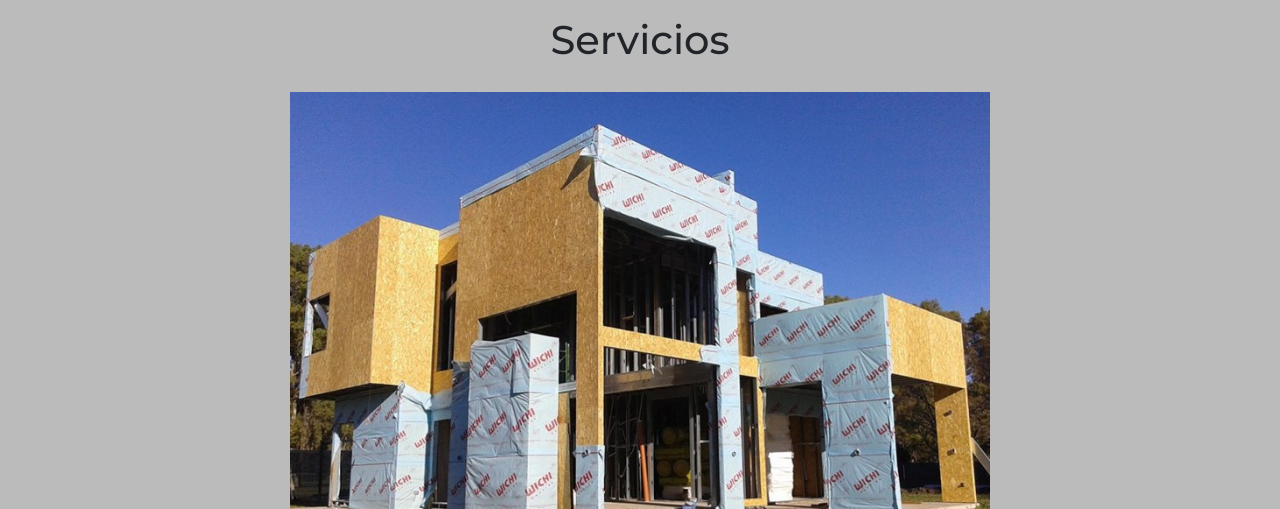
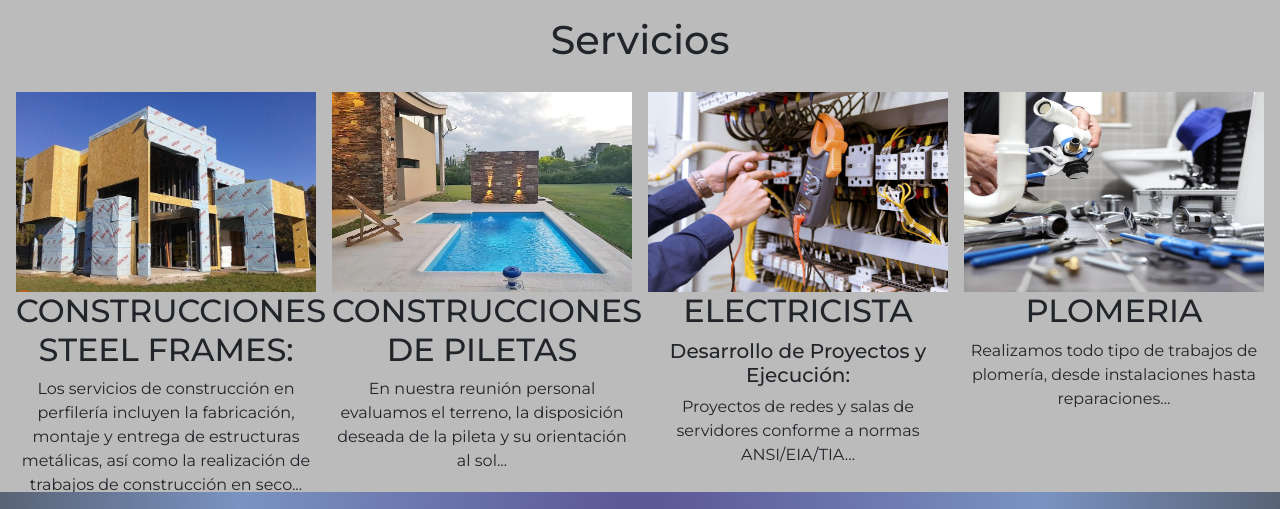
Before and after one commit to EliasNahu/Steel-Frames, a website: page pages/servicios.html in a window 1280 px wide. Shown: the part 103-612 px from the top of the page. Drawn offline with nearby package versions, Linux system fonts and the light colour scheme.

Commit message:
Edicion de estilos de index y servicios

```diff
--- a/pages/servicios.html
+++ b/pages/servicios.html
@@ -6,8 +6,8 @@
 
     <!-- ENLACE DE TIPOGRAFIA -->
     <link href="https://fonts.googleapis.com/css2?family=Montserrat:ital,wght@0,100..900;1,100..900&display=swap" rel="stylesheet">
-    <link rel="preconnect" href="https://fonts.googleapis.com">
-    <link rel="preconnect" href="https://fonts.gstatic.com" crossorigin>
+    <!-- <link rel="preconnect" href="https://fonts.googleapis.com">
+    <link rel="preconnect" href="https://fonts.gstatic.com" crossorigin> -->
 
     <!-- LIBRERIA DE ANIMACIONES -->
     <link rel="stylesheet"href="https://cdnjs.cloudflare.com/ajax/libs/animate.css/4.1.1/animate.min.css"/>
@@ -53,24 +53,24 @@
     <!--ESTRUCTURA N°2= main-->
     <main id="mainServicios">
         <h1 class="tituloServis animate__animated animate__bounce">Servicios</h1>
-        <div class="d-flex flex-wrap text-center">
-            <div class="g-col-6 g-col-md-4">
+        <div class="container--servicios d-flex flex-wrap justify-content-center gap-3 text-center">
+            <div class="item">
                 <img src="../images/servicios/serviciosConstrucción-en-Seco.jpg" alt="Construccion en perfileria" width="700px">
                 <h2>CONSTRUCCIONES STEEL FRAMES:</h2>
                 <p>Los servicios de construcción en perfilería incluyen la fabricación, montaje y entrega de estructuras metálicas, así como la realización de trabajos de construcción en seco...</p>
             </div>
-            <div class="g-col-6 g-col-md-4">
+            <div class="item">
                 <img src="../images/servicios/serviciosPiletas.webp" alt="Construcciones de piletas" width="700px">
                 <h2>CONSTRUCCIONES DE PILETAS</h2>
                 <p>En nuestra reunión personal evaluamos el terreno, la disposición deseada de la pileta y su orientación al sol...</p>
             </div>
-            <div class="g-col-6 g-col-md-4">
+            <div class="item">
                 <img src="../images/servicios/serviciosElectricidad.jpg" alt="Servicio de electricista" width="700px">
                 <h2>ELECTRICISTA</h2>
                 <h5>Desarrollo de Proyectos y Ejecución:</h5>
                 <p>Proyectos de redes y salas de servidores conforme a normas ANSI/EIA/TIA...</p>
             </div>
-            <div class="g-col-6 g-col-md-4">
+            <div class="item">
                 <img src="../images/servicios/serviciosPlomeria.png" alt="Servicio de plomeria" width="700px">
                 <h2>PLOMERIA</h2>
                 <p>Realizamos todo tipo de trabajos de plomería, desde instalaciones hasta reparaciones...</p>
--- a/sass/pages-sass/_page-index.scss
+++ b/sass/pages-sass/_page-index.scss
@@ -36,6 +36,7 @@
 .texto1index {
     text-align: center;
     padding: 20px;
+    margin-right: 10px;
     background-color: rgba(77, 1, 255, 0.13);
     border-radius: 10px;
     font-family: Montserrat, sans-serif;
@@ -54,6 +55,9 @@
             "texto1";
         grid-template-columns: 1fr;
         grid-template-rows: auto auto auto auto;
+        .titulo1index{
+            margin: 10px;
+        }
     }
 
     .titulo1index {
--- a/sass/pages-sass/_page-servicios.scss
+++ b/sass/pages-sass/_page-servicios.scss
@@ -2,3 +2,14 @@
     text-align: center;
     padding: 20px;
 }
+
+.container--servicios {
+    .item {
+        width: 300px;
+        height: 400px;
+    }
+    img {
+        width: 100%;
+        height: 200px;
+    }
+}
```
Also changed, not shown: css/style.css, 1 other file.
